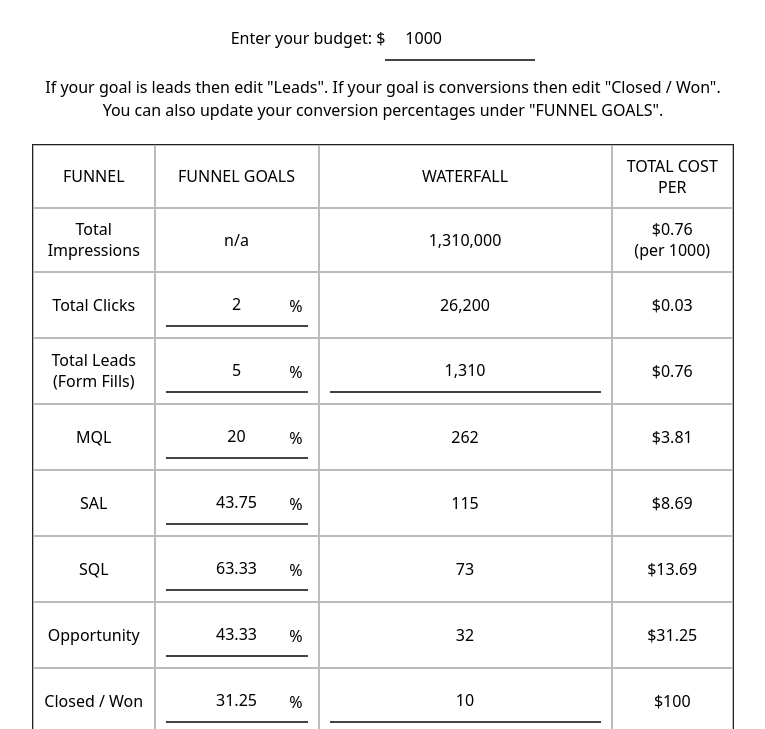
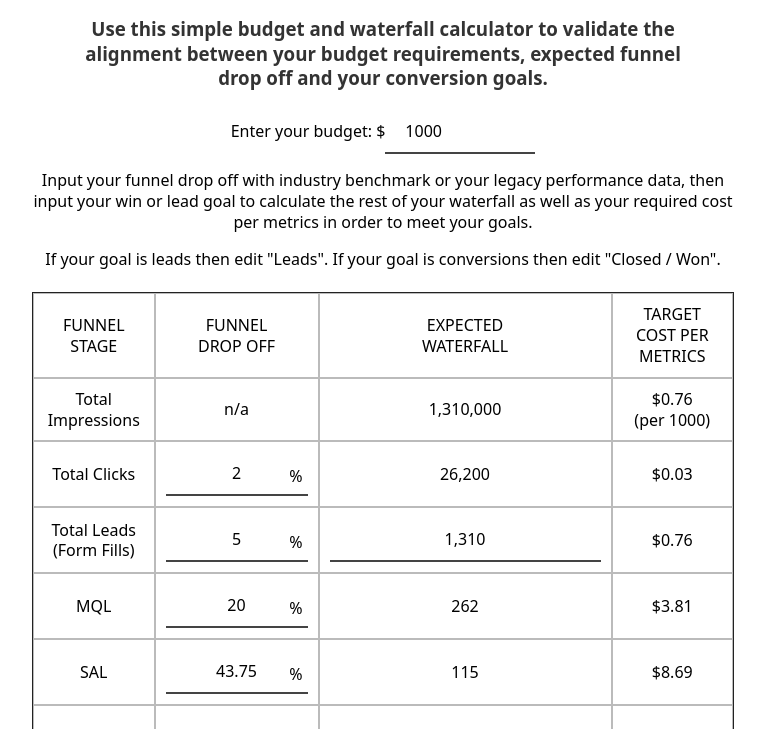
Before and after one commit to mightyandtrue/budget-waterfall-calculator, a plain HTML site: page index.html in a window 1280 px wide. Shown: the part 71-800 px from the top of the page, without its empty margins (257-1022 px from the left). Drawn offline with nearby package versions, Linux system fonts and the light colour scheme.

Commit message:
Udpated copy

```diff
--- a/index.html
+++ b/index.html
@@ -14,21 +14,22 @@
 
   <section id="calculator-section">
     <h1>Budget/Waterfall Calculator</h1>
+    <h3>Use this simple budget and waterfall calculator to validate the alignment between your budget requirements, expected funnel drop off and your conversion goals.</h3>
 
     <div id="budget" class="editable">
       Enter your budget: $<input type="number" id="budget-amount" min="1" step="1" value="1000" />
 
-      <p style="margin-bottom: 2px;">If your goal is leads then edit "Leads". If your goal is conversions then edit "Closed / Won".</p>
-      <p style="margin-top: 0;">You can also update your conversion percentages under "FUNNEL GOALS".</p>
+      <p>Input your funnel drop off with industry benchmark or your legacy performance data, then input your win or lead goal to calculate the rest of your waterfall as well as your required cost per metrics in order to meet your goals.</p>
+      <p>If your goal is leads then edit "Leads". If your goal is conversions then edit "Closed / Won".</p>
     </div>
 
 
     <div id="budget-calculator-table">
 
-      <div>FUNNEL</div>
-      <div>FUNNEL GOALS</div>
-      <div>WATERFALL</div>
-      <div>TOTAL COST PER</div>
+      <div>FUNNEL<br>STAGE</div>
+      <div>FUNNEL<br>DROP OFF</div>
+      <div>EXPECTED<br>WATERFALL</div>
+      <div>TARGET COST PER METRICS</div>
 
       <div>Total Impressions</div>
       <div>n/a</div>
--- a/style.css
+++ b/style.css
@@ -32,6 +32,12 @@ h1 {
   text-align: center;
   font-size: 26px;
   margin: 0 0 20px;
+}
+
+h3 {
+  color: #333;
+  max-width: 600px;
+  margin: 0 auto 20px;
 }
 
 .button {
```
Also changed, not shown: scripts.js (+10 -0 lines).
